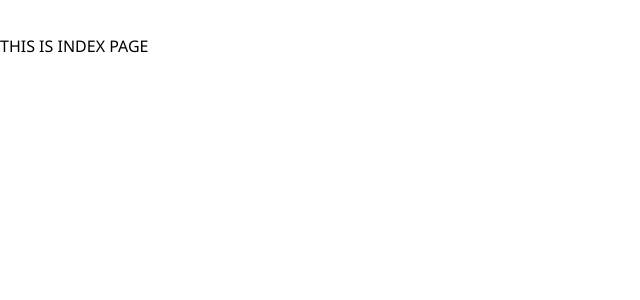
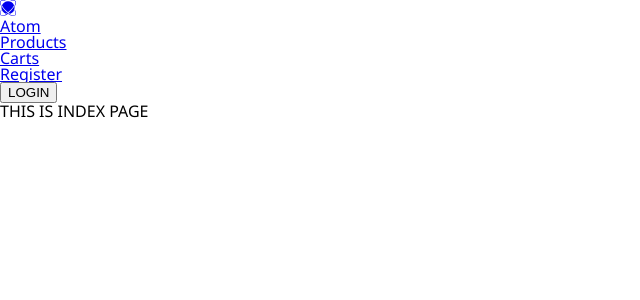
Before and after one commit to next-shiyon/e-commerce-store, a React (Vite) app: page / in a window 1280 px wide. Shown: the top 300 px of the page, without its empty margins (0-640 px from the left). Built offline with nearby package versions, Linux system fonts and the light colour scheme.

Commit message:
feat: 네비게이션 기본 틀 작성

```diff
--- a/package.json
+++ b/package.json
@@ -14,7 +14,7 @@
     "react": "^18.2.0",
     "react-dom": "^18.2.0",
     "react-hook-form": "^7.45.4",
-    "react-icon": "^1.0.0",
+    "react-icons": "^4.10.1",
     "react-query": "^3.39.3",
     "react-router-dom": "^6.15.0",
     "sass": "^1.65.1",
--- a/src/App.tsx
+++ b/src/App.tsx
@@ -1,8 +1,10 @@
 import { Outlet } from "react-router-dom";
+import { Header } from "./components/layouts/Header";
 
 function App() {
   return (
     <>
+      <Header />
       <Outlet />
     </>
   );
--- a/src/assets/styles/reset.scss
+++ b/src/assets/styles/reset.scss
@@ -10,7 +10,6 @@ body {
   margin: 0;
   padding: 0;
   font-family: "Noto Sans", sans-serif;
-  white-space: pre-line;
 }
 
 div,
--- /dev/null
+++ b/src/components/layouts/Header.tsx
@@ -0,0 +1,19 @@
+import { SiReactos } from "react-icons/si";
+import { Link } from "react-router-dom";
+import { Navigator } from "../parts/navigator/Navigator";
+
+export const Header = () => {
+  return (
+    <header>
+      <div>
+        <Link to={import.meta.env.VITE_URL_INDEX}>
+          <SiReactos />
+          <h1>Atom</h1>
+        </Link>
+      </div>
+      <div>
+        <Navigator />
+      </div>
+    </header>
+  );
+};
--- /dev/null
+++ b/src/components/parts/navigator/Navigator.tsx
@@ -0,0 +1,22 @@
+import { Link } from "react-router-dom";
+
+export const Navigator = () => {
+  return (
+    <nav>
+      <ul>
+        <li>
+          <Link to={import.meta.env.VITE_URL_PRODUCTS}>Products</Link>
+        </li>
+        <li>
+          <Link to={import.meta.env.VITE_URL_PRODUCTS_CART}>Carts</Link>
+        </li>
+        <li>
+          <Link to={import.meta.env.VITE_URL_PRODUCTS_REGISTER}>Register</Link>
+        </li>
+        <li>
+          <button>LOGIN</button>
+        </li>
+      </ul>
+    </nav>
+  );
+};
```
Also changed, not shown: 1 other file (tests, documents, lock files or other folders).
